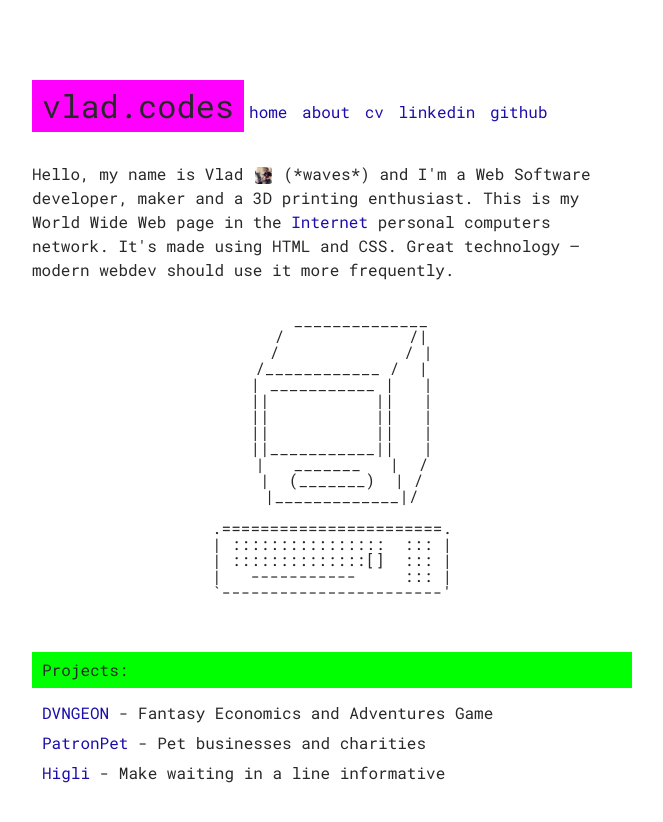
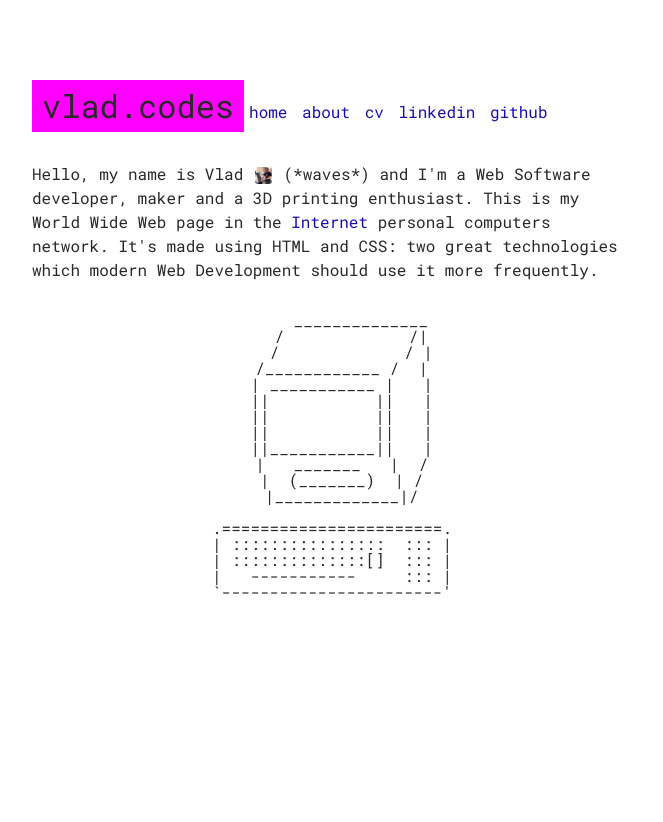
Before and after one commit to vshvedov/vladcodes, a Jekyll site: the page built from index.html, in a window 1280 px wide. Shown: the top 822 px of the page, without its empty margins (308-971 px from the left). Built offline with Jekyll 4.4.1, drawn with Linux system fonts in a browser that asks for light colours.

Commit message:
Update index.html

```diff
--- a/index.html
+++ b/index.html
@@ -11,8 +11,8 @@ layout: default
     (*waves*)
     and I'm a Web Software developer, maker and a 3D printing enthusiast.
     This is my World Wide Web page in the <a href="/assets/img/404.gif" target="blank">Internet</a>
-    personal computers network. It's made using HTML and CSS. Great technology — modern
-    webdev should use it more frequently.
+    personal computers network. It's made using HTML and CSS: two great technologies which modern
+    Web Development should use it more frequently.
     </br>
     <pre style="text-align: center;">
       ______________
@@ -34,12 +34,5 @@ layout: default
 |   -----------     ::: |
 `-----------------------'
     </pre>
-    </br>
-    <h2>Projects:</h2>
-    <ul>
-      <li><a href="/">DVNGEON</a> - Fantasy Economics and Adventures Game</li>
-      <li><a href="/">PatronPet</a> - Pet businesses and charities</li>
-      <li><a href="/">Higli</a> - Make waiting in a line informative</li>
-    </ul>
   </p>
 </div>
```
